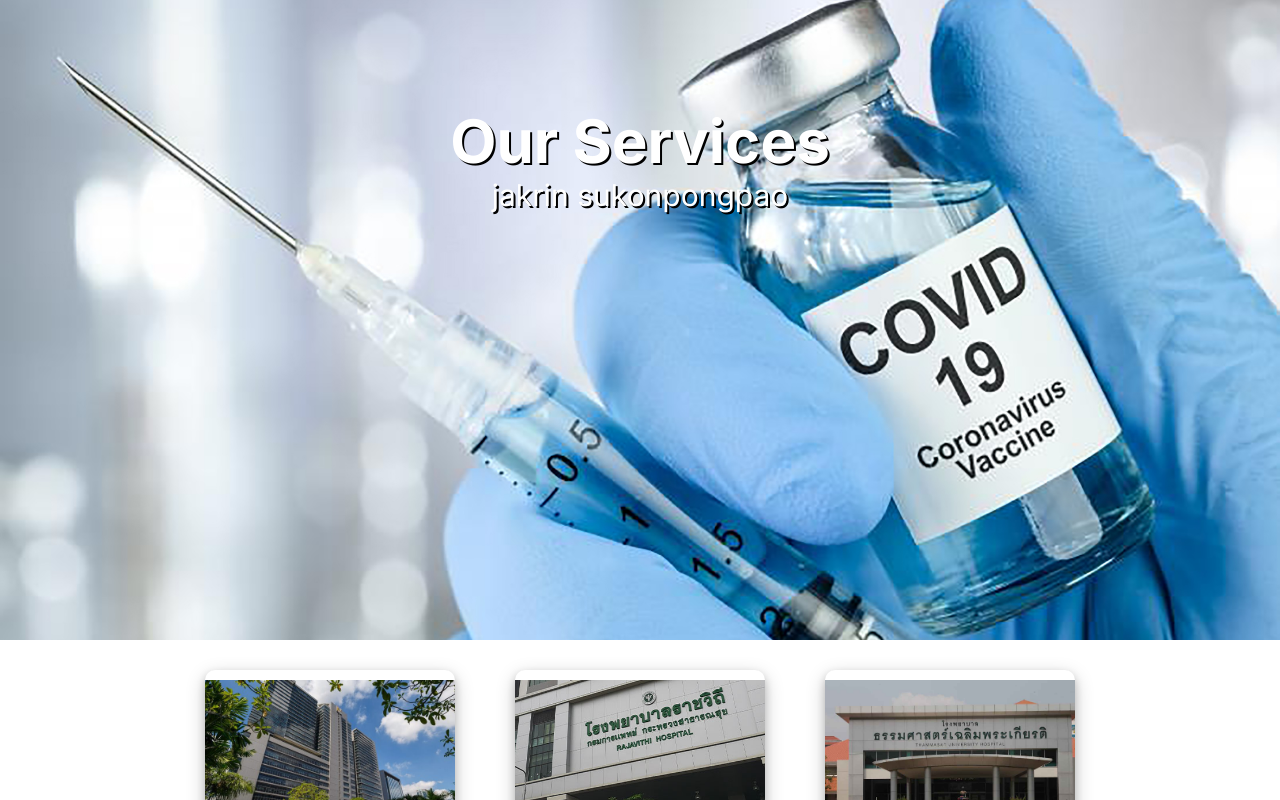
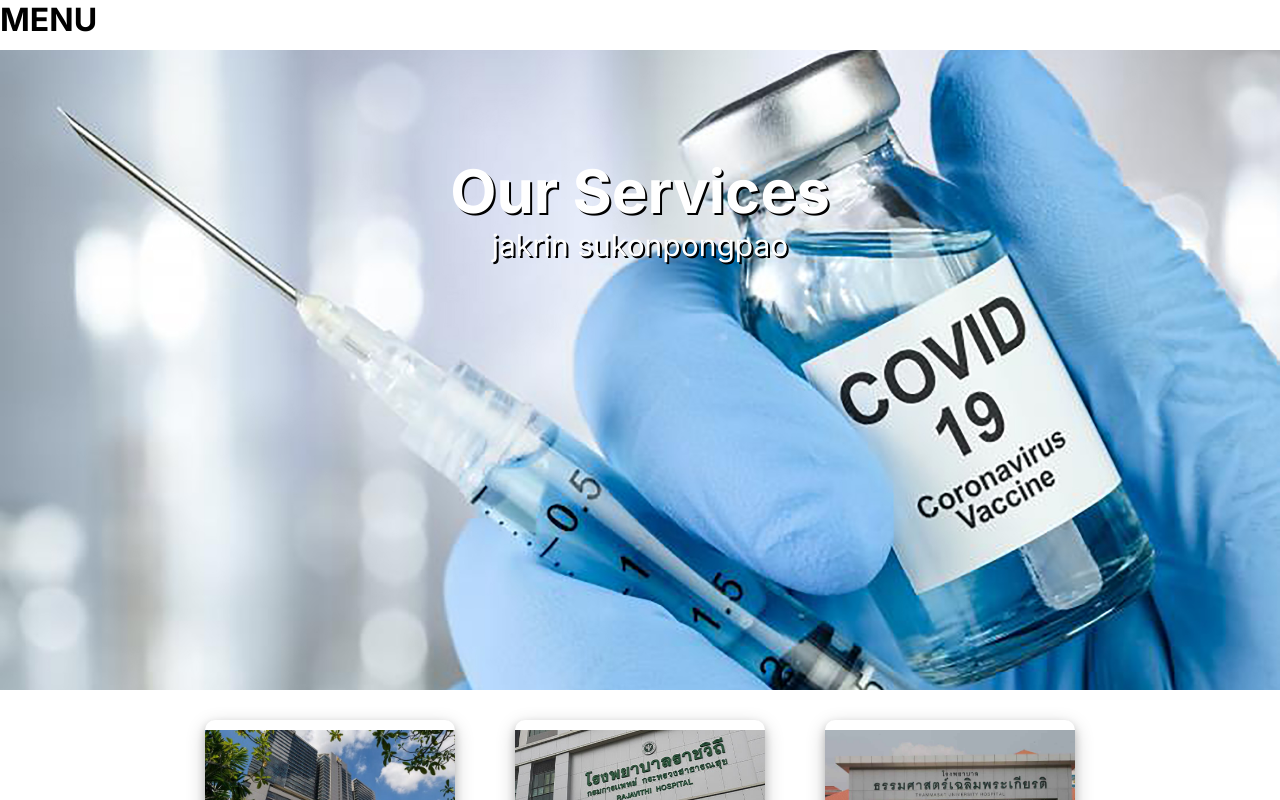
Before and after one commit to WinSukon/SW_DEV_Webapp, a Next.js app: page / in a window 1280 px wide. Shown: the top 800 px of the page. Built offline with nearby package versions, Linux system fonts and the light colour scheme.

Commit message:
testing menu

```diff
--- a/src/app/layout.tsx
+++ b/src/app/layout.tsx
@@ -1,6 +1,7 @@
 import './globals.css'
 import type { Metadata } from 'next'
 import { Inter } from 'next/font/google'
+import Menu from '@/components/Menu'
 
 const inter = Inter({ subsets: ['latin'] })
 
@@ -12,7 +13,10 @@ export const metadata: Metadata = {
 export default function RootLayout({children,}: {children: React.ReactNode}) {
   return (
     <html lang="en">
-      <body className={inter.className}>{children}</body>
+      <body className={inter.className}>
+        <Menu/>
+        {children}
+        </body>
     </html>
   )
 }
--- a/src/app/page.tsx
+++ b/src/app/page.tsx
@@ -12,9 +12,9 @@ export default function Home() {
       <Banner {...data}/>
 
       <div className={styles.cards}>
-        <Card title='Chulalongkorn Hospital' img='/img/Chulalongkorn Hospital.jpg'/>
-        <Card title='Rajavithi Hospital' img='/img/Rajavithi Hospital.jpg'/>
-        <Card title=' Thammasat University Hospital' img='/img/Thammasat University Hospital.jpg'/>
+        <Card title='Chulalongkorn Hospital' imgSrc='/img/Chulalongkorn Hospital.jpg'/>
+        <Card title='Rajavithi Hospital' imgSrc='/img/Rajavithi Hospital.jpg'/>
+        <Card title=' Thammasat University Hospital' imgSrc='/img/Thammasat University Hospital.jpg'/>
 
 
 
--- /dev/null
+++ b/src/components/Menu.tsx
@@ -0,0 +1,11 @@
+import './menu.css'
+
+const Menu = () => {
+    return (
+        <div className="menu-container">
+            <h1>MENU</h1>
+        </div>
+    );
+}
+
+export default Menu;
--- /dev/null
+++ b/src/components/menu.css
@@ -0,0 +1,3 @@
+.menu-container{
+    height: 50px;
+}
```
Also changed, not shown: src/components/Card.tsx (+2 -2 lines).
